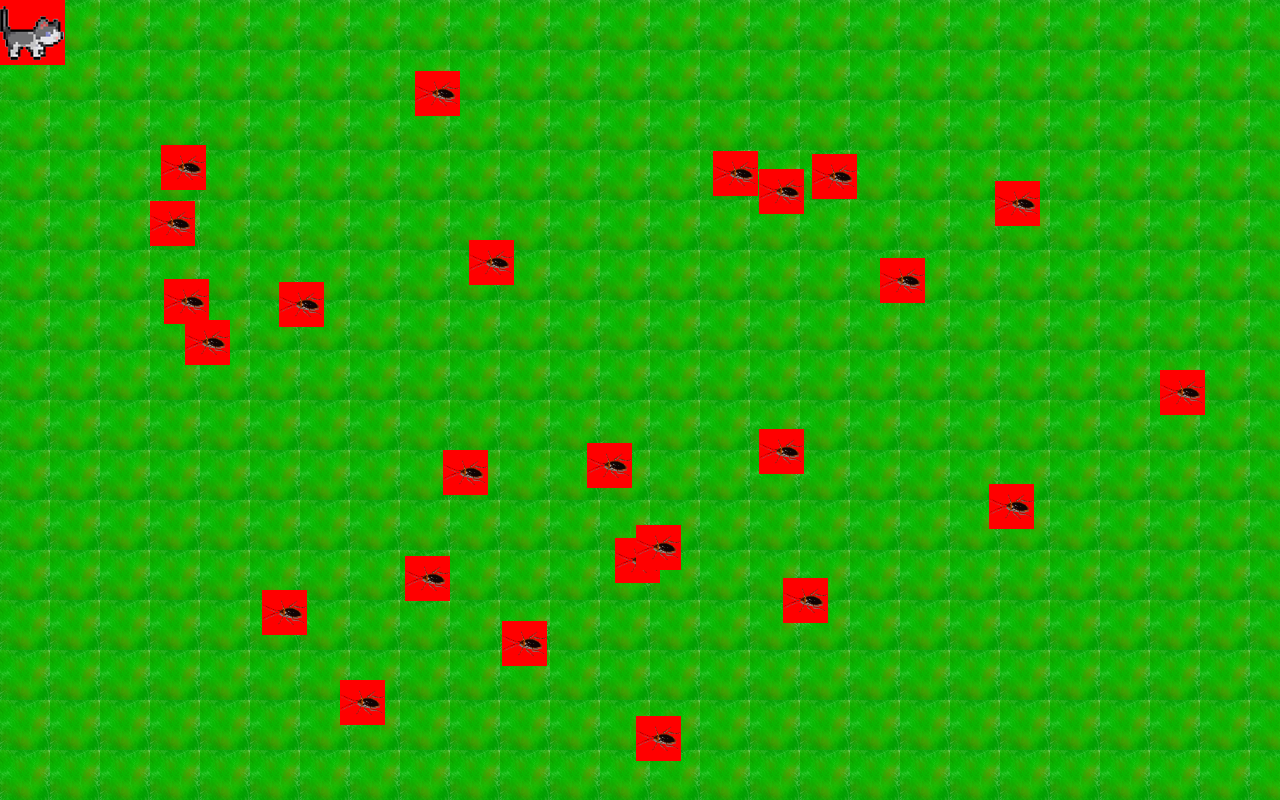
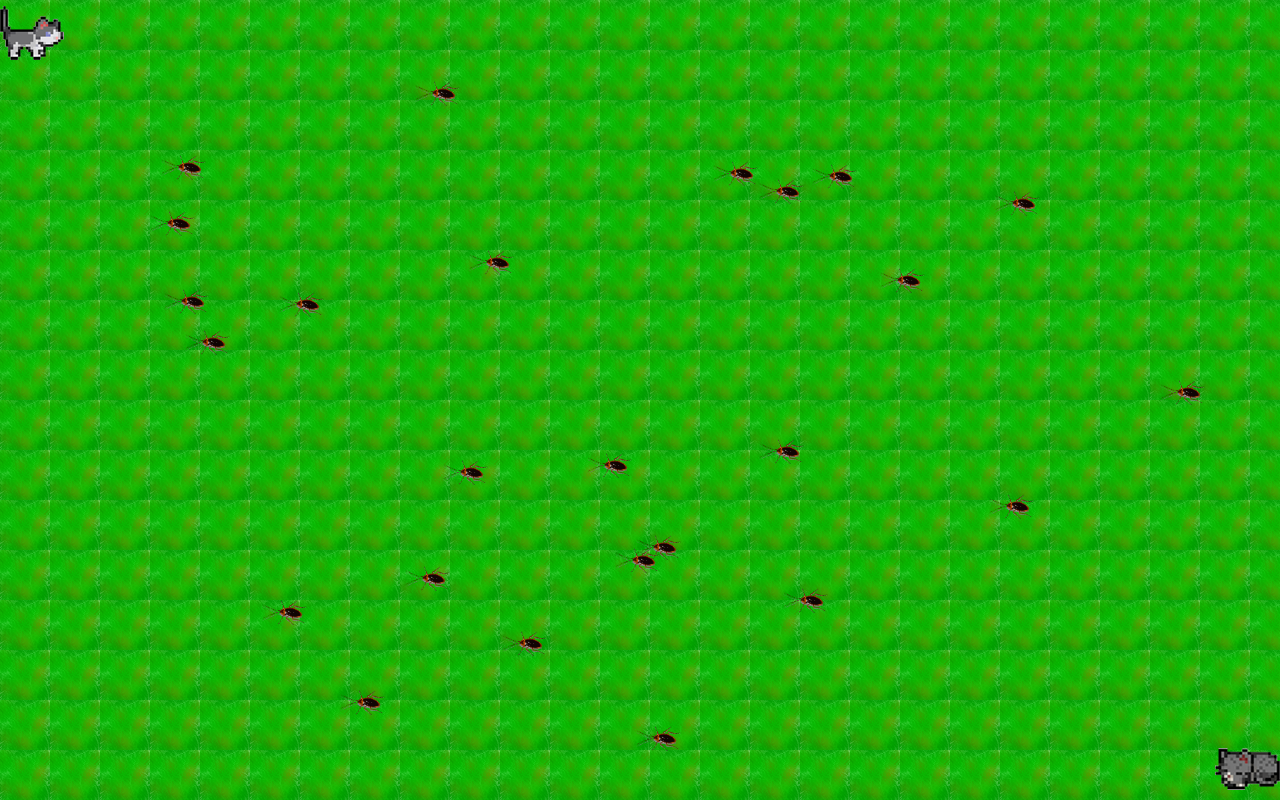
Before and after one commit to jcbotelhooficial/prulandia, a plain HTML site: page index.html in a window 1280 px wide. Both pictures are taken after a click on the button "Play". Drawn offline with nearby package versions, Linux system fonts and the light colour scheme.

Commit message:
Inclusão do pruzinho

```diff
--- a/script.js
+++ b/script.js
@@ -2,7 +2,7 @@ var memory = {
   persons: [],
   objects: [],
   score: 0,
-  move: 25,
+  move: 20,
   sizePersons: 65,
   sizeEnemy: 45,
   screen: {
@@ -115,7 +115,17 @@ function searchEnemyPosition(x1, y1) {
       (py > y2 && py < ey) && (x1 > x2 && x1 < ex) ||
       (x1 > x2 && x1 < ex) && (y1 > y2 && y1 < ey)
     ) {
-      alert('Enemy ' + enemy.id);
+      console.log('Enemy ' + enemy.id);
+
+      switch(enemy.type) {
+        case 'cat':
+          console.log('Você salvou o gatinho');
+          break;
+
+        case 'enemy':
+          console.log('Você foi atacado por uma barata');
+          break;
+      }
     }
   });
 
@@ -127,7 +137,6 @@ function loadObstacles(enemy = 25) {
   height = memory.screen.height - memory.sizeEnemy;
 
   for (let i = 0; i < enemy; i++) {
-
     var x = getRandomArbitrary(width),
         y = getRandomArbitrary(height),
         id = x + y;
@@ -151,6 +160,27 @@ function loadObstacles(enemy = 25) {
 
     $enemy.appendTo('#screen');
   }
+
+  littlex = memory.screen.width - memory.sizePersons;
+  littley = memory.screen.height - memory.sizePersons;
+
+  $littleCat = $('<div></div>');
+  $littleCat.addClass('little-cat');
+  $littleCat.attr({'data-id': id});
+  $littleCat.css({
+    left: `${littlex}px`,
+    top: `${littley}px`,
+    width: `${memory.sizePersons}px`,
+    height: `${memory.sizePersons}px`
+  });
+  $littleCat.appendTo('#screen');
+
+  memory.persons.push({
+    type: 'cat',
+    id: 1,
+    x: littlex,
+    y: littley
+  });
 }
 
 function loadPerson() {
--- a/style.css
+++ b/style.css
@@ -32,18 +32,24 @@ body {
 }
 
 .person,
-.enemy {
+.enemy,
+.little-cat {
   display: inline-block;
   position: absolute;
 }
 
 .person {
-  background: red url(assets/images/sprite-cat.png) 0 0 no-repeat;
+  background: url(assets/images/sprite-cat.png) 0 0 no-repeat;
   z-index: 99999;
 }
 
 .enemy {
-  background: red url(assets/images/cockroach.gif) center center no-repeat;
+  background: url(assets/images/cockroach.gif) center center no-repeat;
   background-size: contain;
   z-index: 1;
 }
+
+.little-cat {
+  background: url(assets/images/cat-save.png) 0 0 no-repeat;
+  z-index: 2;
+}
```
Also changed, not shown: assets/images/cat-save.png (added).
